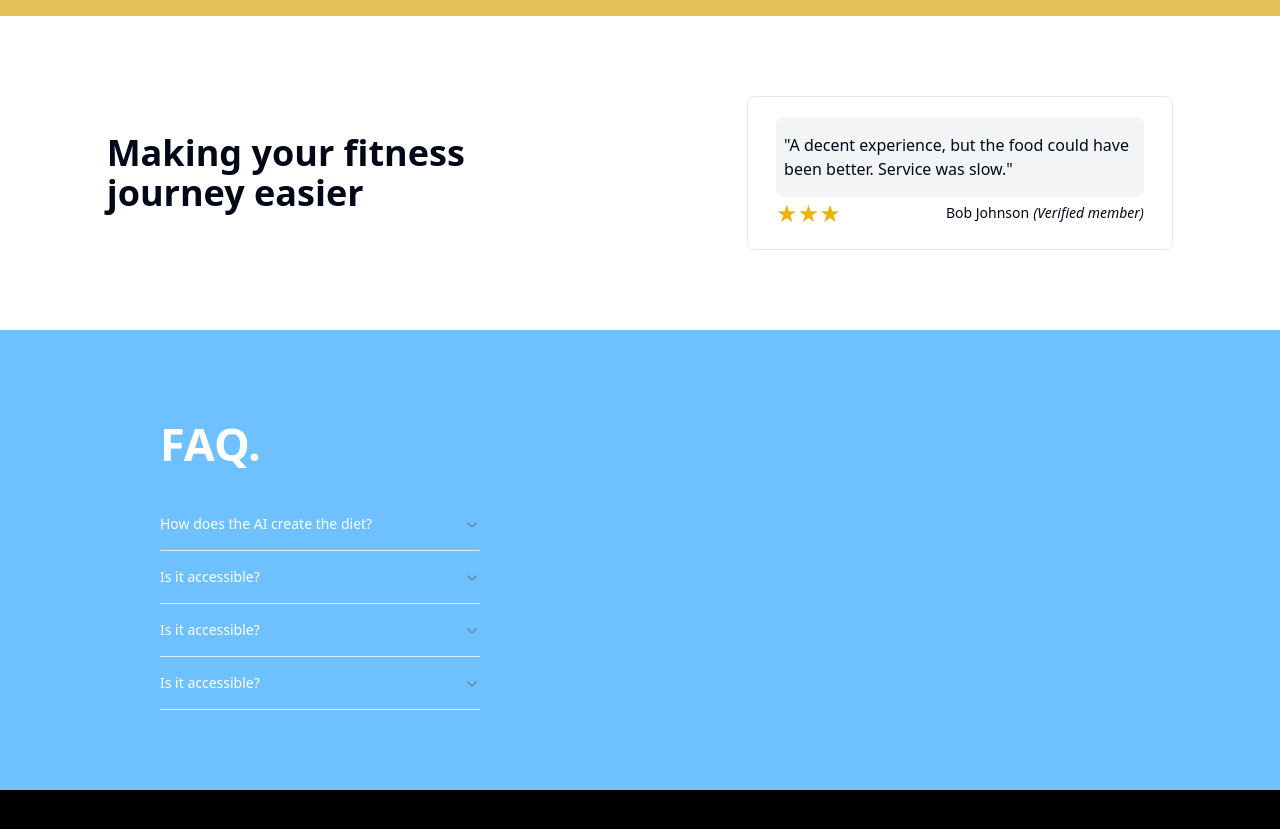
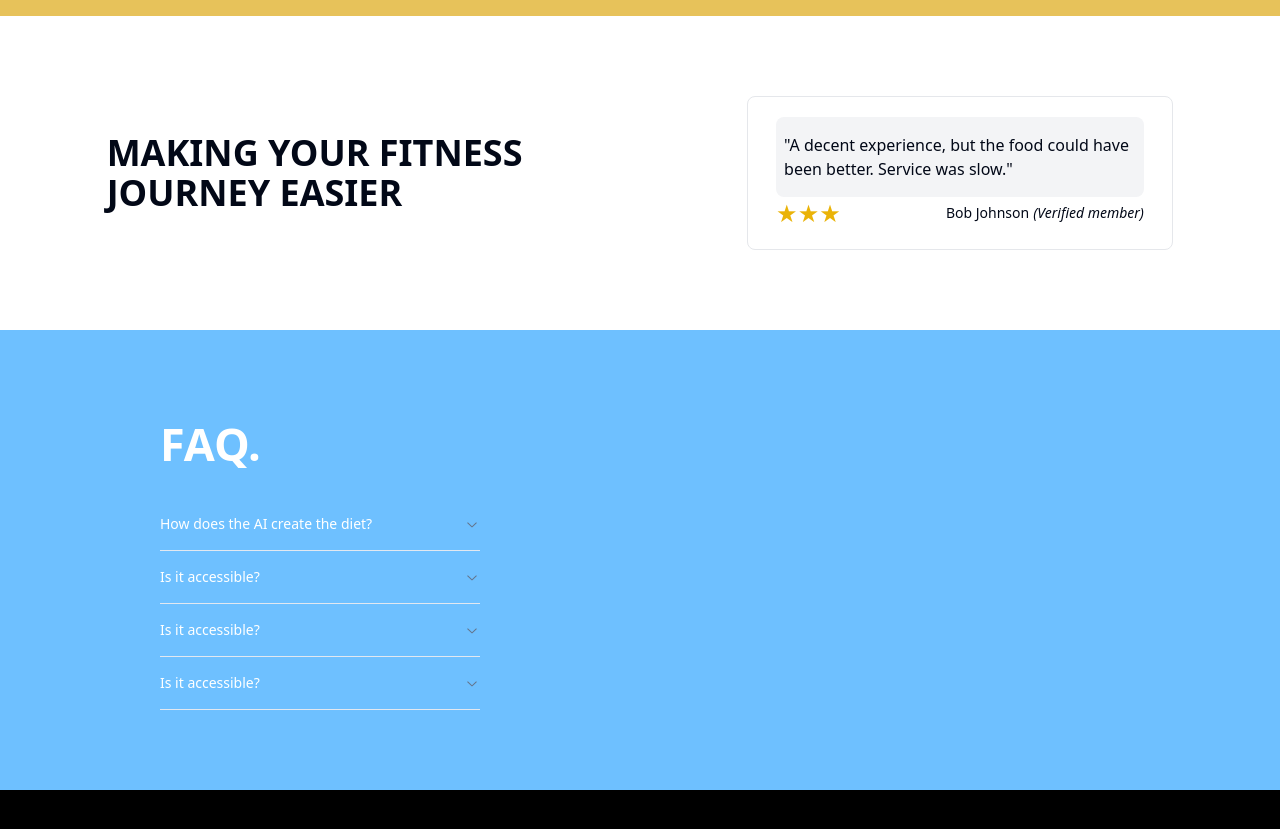
Before and after one commit to ishk9/getYourDiet, a Next.js app in the folder client/: page / in a window 1280 px wide. Shown: the part 860-1689 px from the top of the page. Built offline with nearby package versions, Linux system fonts and the light colour scheme.

Commit message:
fixed deployment issues

```diff
--- a/client/app/Faq/page.js
+++ b/client/app/Faq/page.js
@@ -1,4 +1,5 @@
 "use client";
+import React from 'react'
 import {
     Accordion,
     AccordionContent,
--- a/client/app/Reviews/page.js
+++ b/client/app/Reviews/page.js
@@ -29,7 +29,7 @@ const ReviewPage = () => {
     return (
         <div id="reviews" className='h-[70%] w-screen bg-white py-20 flex justify-center items-center'>
             <div className='w-1/2 h-full flex justify-center items-center'>
-                <h1 className='text-4xl font-bold font-sans w-2/3'>
+                <h1 className='text-4xl font-bold font-sans w-2/3 uppercase'>
                     Making your fitness journey easier
                 </h1>
             </div>
```
